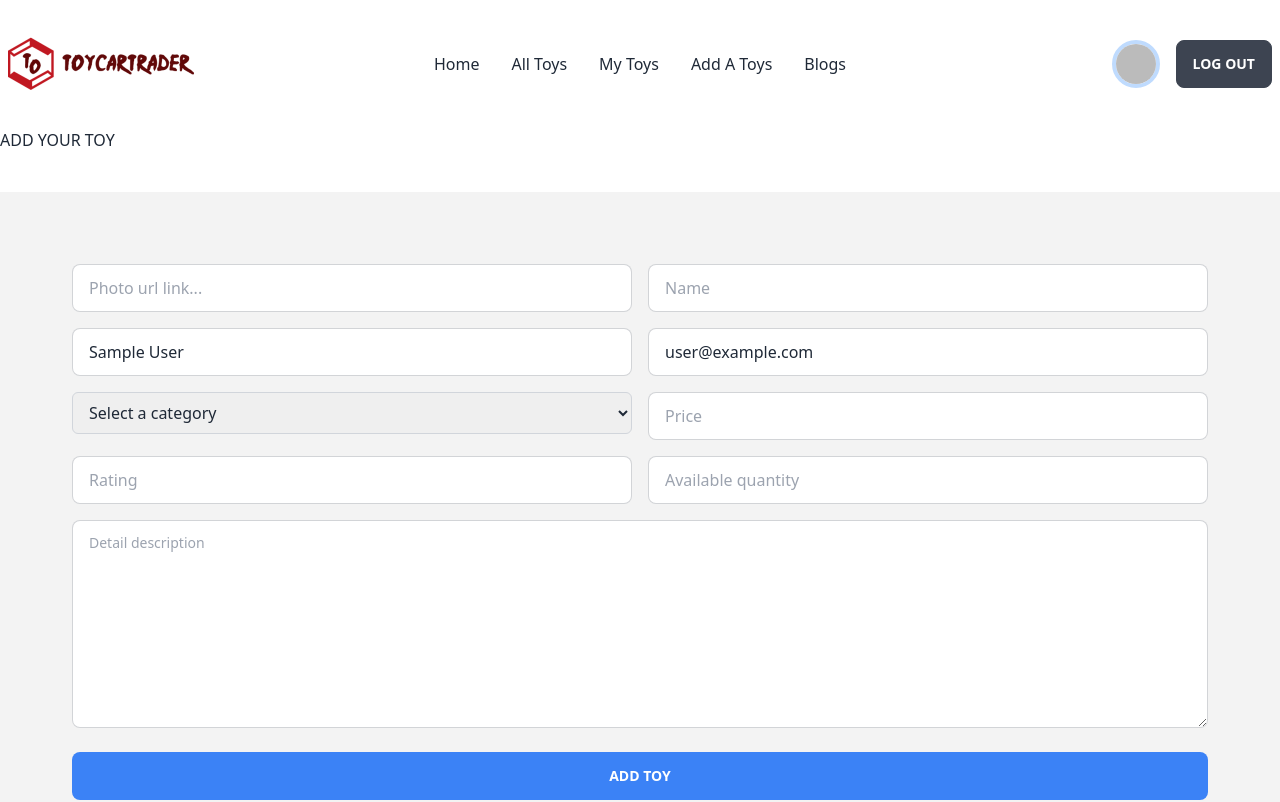
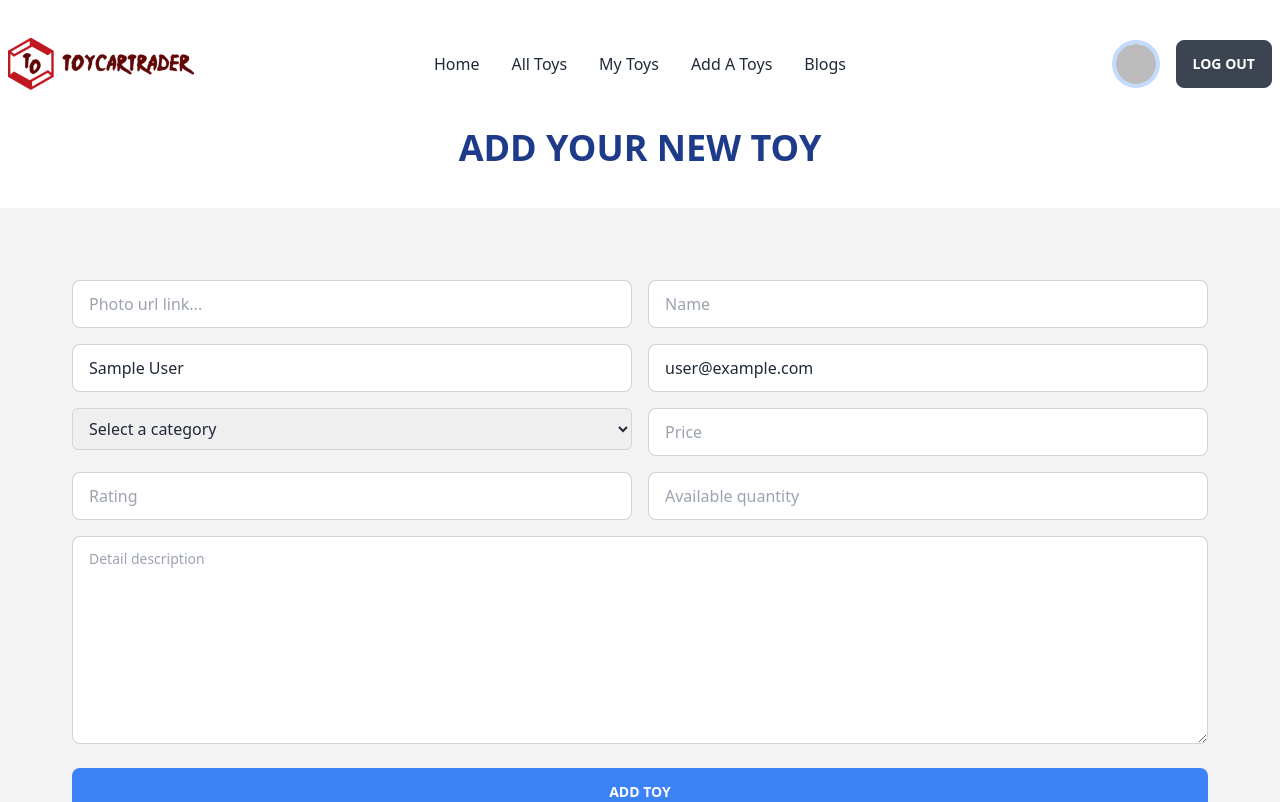
Before and after one commit to DarkAsfu/toy-market-place-client, a React (Vite) app: page /addToys in a window 1280 px wide. Shown: the top 802 px of the page. Built offline with nearby package versions, Linux system fonts and the light colour scheme; no server answers; sample sign-in values are in the browser's storage.

Commit message:
Update some style

```diff
--- a/src/Pages/AddToy/AddToy.jsx
+++ b/src/Pages/AddToy/AddToy.jsx
@@ -54,9 +54,10 @@ const AddToy = () => {
     return (
         <div>
             <ScrollToTop></ScrollToTop>
-            <h1>ADD YOUR TOY</h1>
 
+            <h1 className="font-bold text-blue-900 md:text-4xl text-center">ADD YOUR NEW TOY</h1>
             <div className=" flex-shrink-0 mx-auto bg-[#F3F3F3] md:p-10 my-10">
+
                 <div className="card-body ">
                     <form onSubmit={handleAddProduct}>
                         <div className="md:grid grid-cols-2 gap-4 space-y-4 md:space-y-0">
--- a/src/Pages/ToyDetails/ToyDetails.jsx
+++ b/src/Pages/ToyDetails/ToyDetails.jsx
@@ -21,7 +21,7 @@ const ToyDetails = () => {
                     <p className="font-bold">Price: ${singleToy.price}</p>
                     <p className="font-bold">Quantity: {singleToy.availableQuantity
                     }</p>
-                    <div className="badge badge-outline text-xl p-4 mt-4">{singleToy.sellerName}</div>
+                    <div className="badge badge-outline text-sm p-4 mt-4">{singleToy.sellerName}</div>
                     <div className="badge badge-outline">{singleToy.email}</div>
 
                     <div className="card-actions md:justify-end">
```
